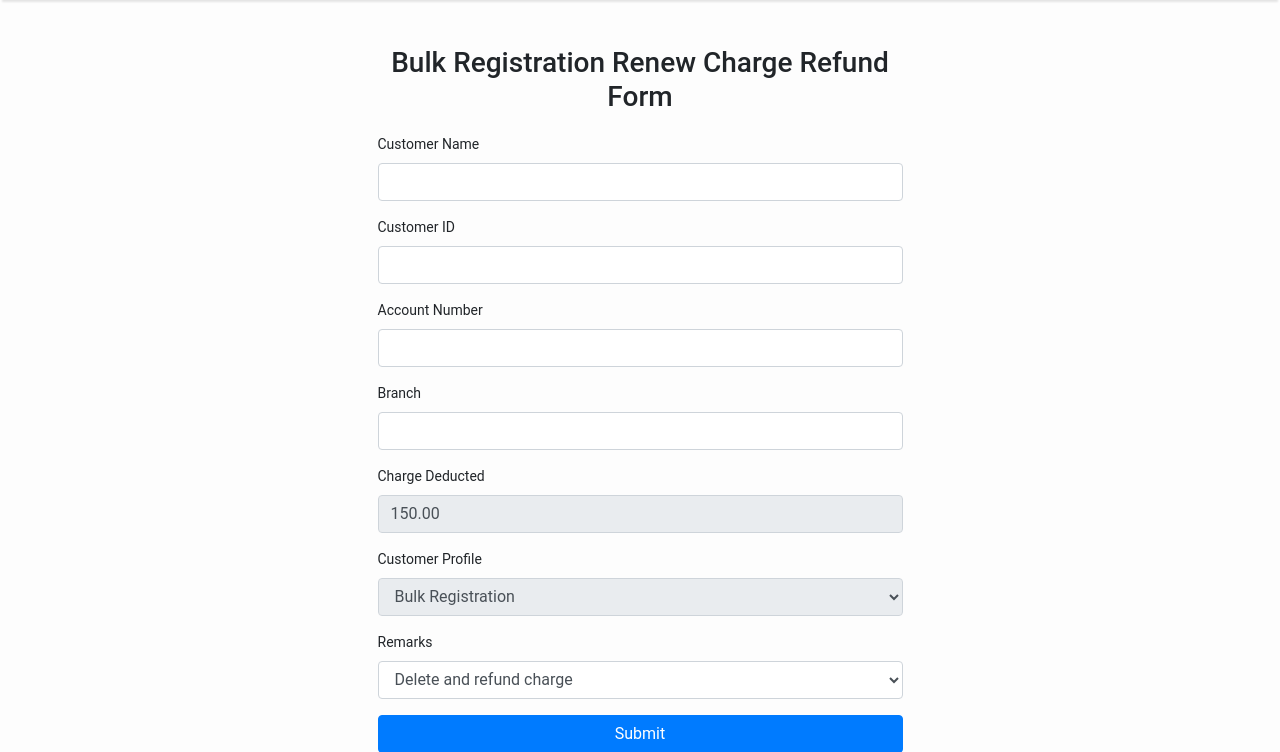
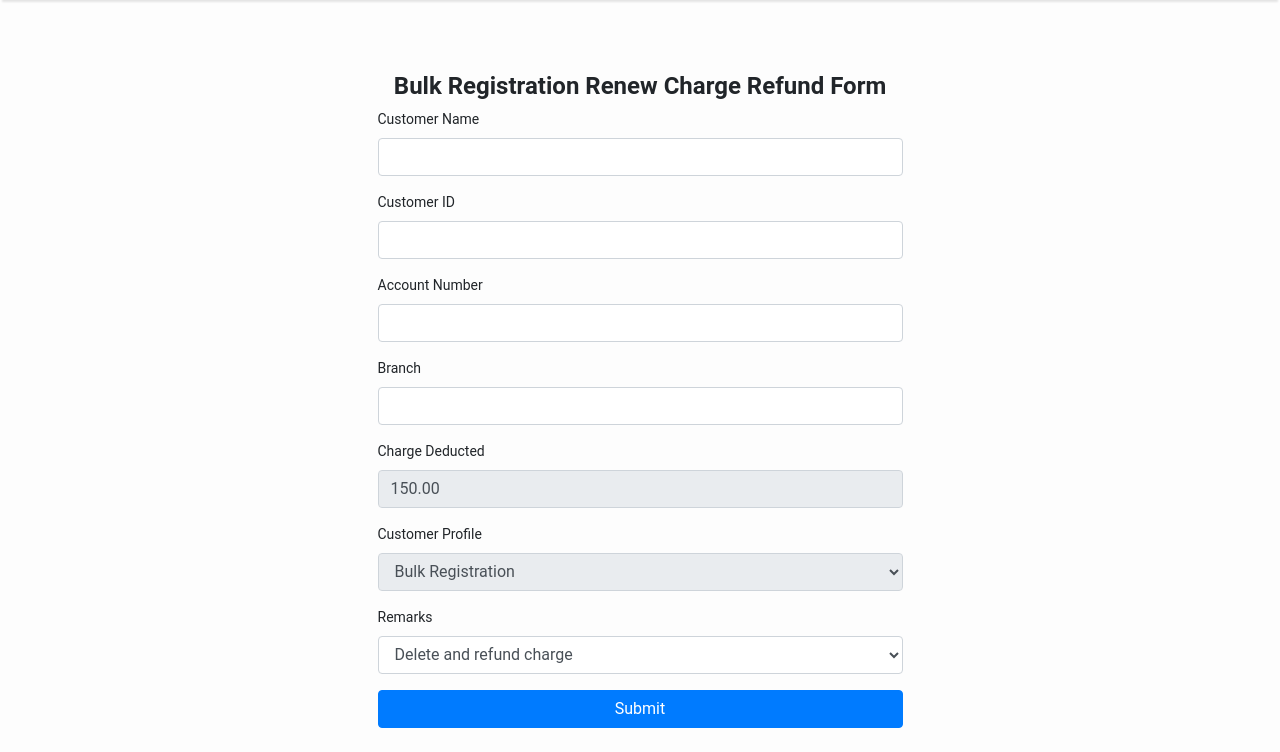
Before and after one commit to ab817/digitalsupport, a Django app: page /adminpanel/bulk-form/ in a window 1280 px wide. Shown: the part 86-838 px from the top of the page. Run offline with Django 5.2, Linux system fonts and the light colour scheme; some libraries are stand-ins or nearby versions.

Commit message:
form design updated

```diff
--- a/digitallogs/templates/bulk-form.html
+++ b/digitallogs/templates/bulk-form.html
@@ -3,7 +3,8 @@
 {% block content %}
 <div class="container d-flex justify-content-center align-items-center" style="min-height: 100vh;">
     <div class="col-md-6">
-        <h2 class="text-center">Bulk Registration Renew Charge Refund Form</h2>
+        <br>
+        <h4 class="text-center font-weight-bold">Bulk Registration Renew Charge Refund Form</h4>
         {% if messages %}
             <div class="container mt-3">
                 {% for message in messages %}
```
